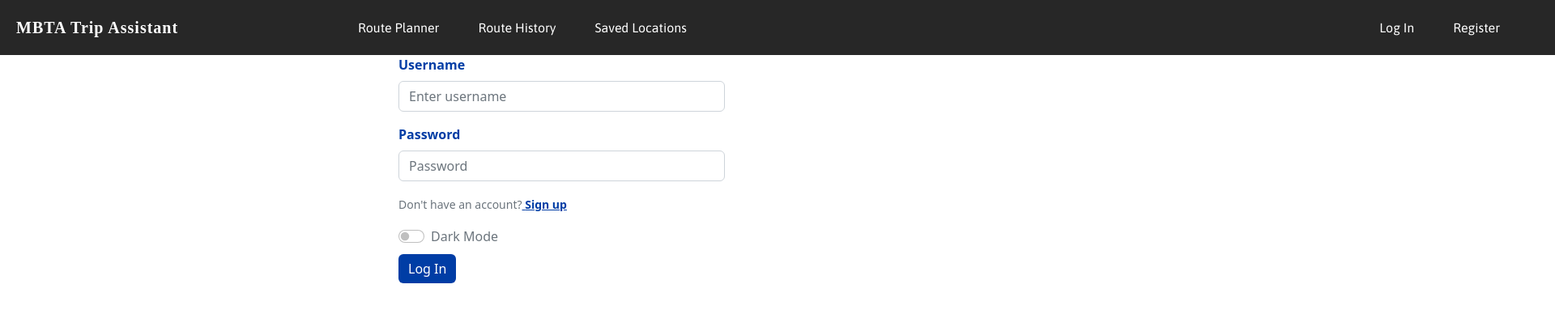
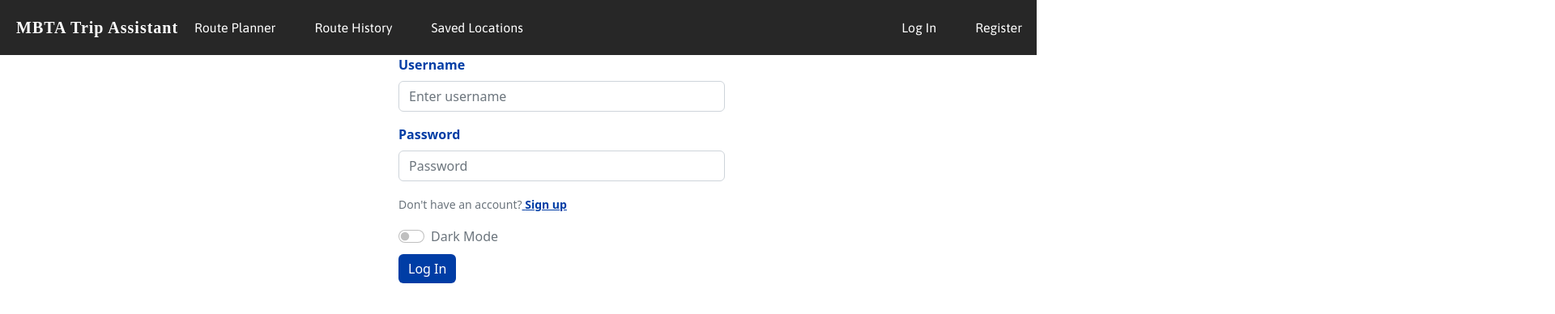
Before and after one commit to bridgetknight/mern-app, a React (Create React App) app in the folder frontend/: page /login in a window 1280 px wide. Shown: the top 388 px of the page at 81% size, 1920 px wide, since content can reach past the window. Built offline with nearby package versions, Linux system fonts and the light colour scheme; a web font is replaced by a local one; what radar-sdk-js would draw is missing.

Commit message:
fix window sizing

```diff
--- a/frontend/src/Navbar.module.css
+++ b/frontend/src/Navbar.module.css
@@ -15,7 +15,7 @@
     align-items: center;
     display: flex;
     position: absolute;
-    width: 1920px;
+    width: 100%;
 }
 
 .main_header {
--- a/frontend/src/components/navbar.js
+++ b/frontend/src/components/navbar.js
@@ -51,12 +51,12 @@
           <BootstrapNavbar.Brand href="/" className={styles.title}>
             MBTA Trip Assistant
           </BootstrapNavbar.Brand>
-          <Nav style={{ flex: 1 }}>
+          <Nav style={{ position: "absolute", left: "200px", flex: 1 }}>
             <Nav.Link href="/" className={styles.navLink}>Route Planner</Nav.Link>
             <Nav.Link href="/history" className={styles.navLink}>Route History</Nav.Link>
             <Nav.Link href="/userLocationsPage" className={styles.navLink}>Saved Locations</Nav.Link>
           </Nav>
-          <Nav style={{ position: "absolute", right: "60px" }}>
+          <Nav style={{ position: "absolute", right: "10px" }}>
           {user && (
             <>
               <Nav.Link href="/accountManagementPage" className={styles.navLink}>Profile</Nav.Link>
```
